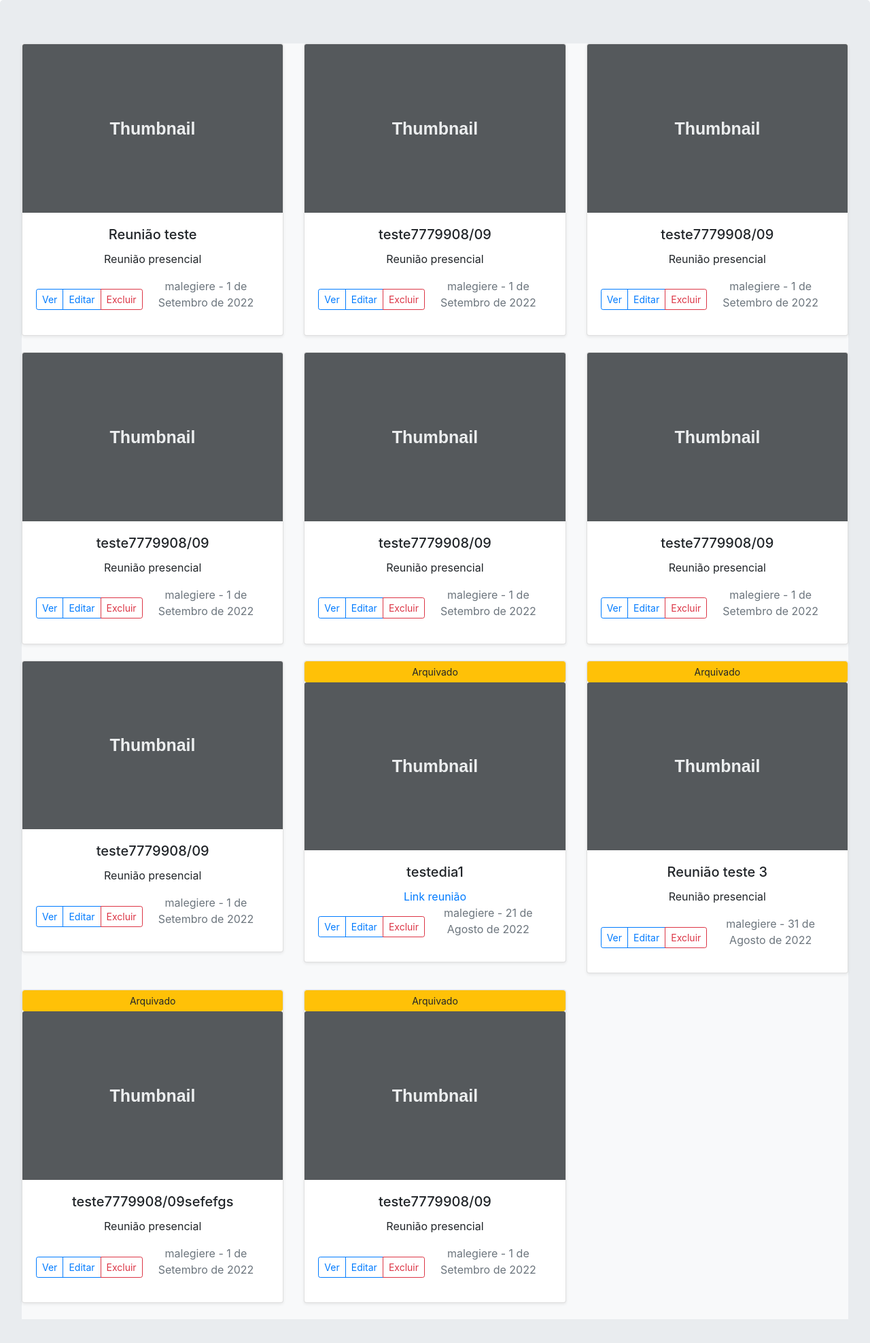
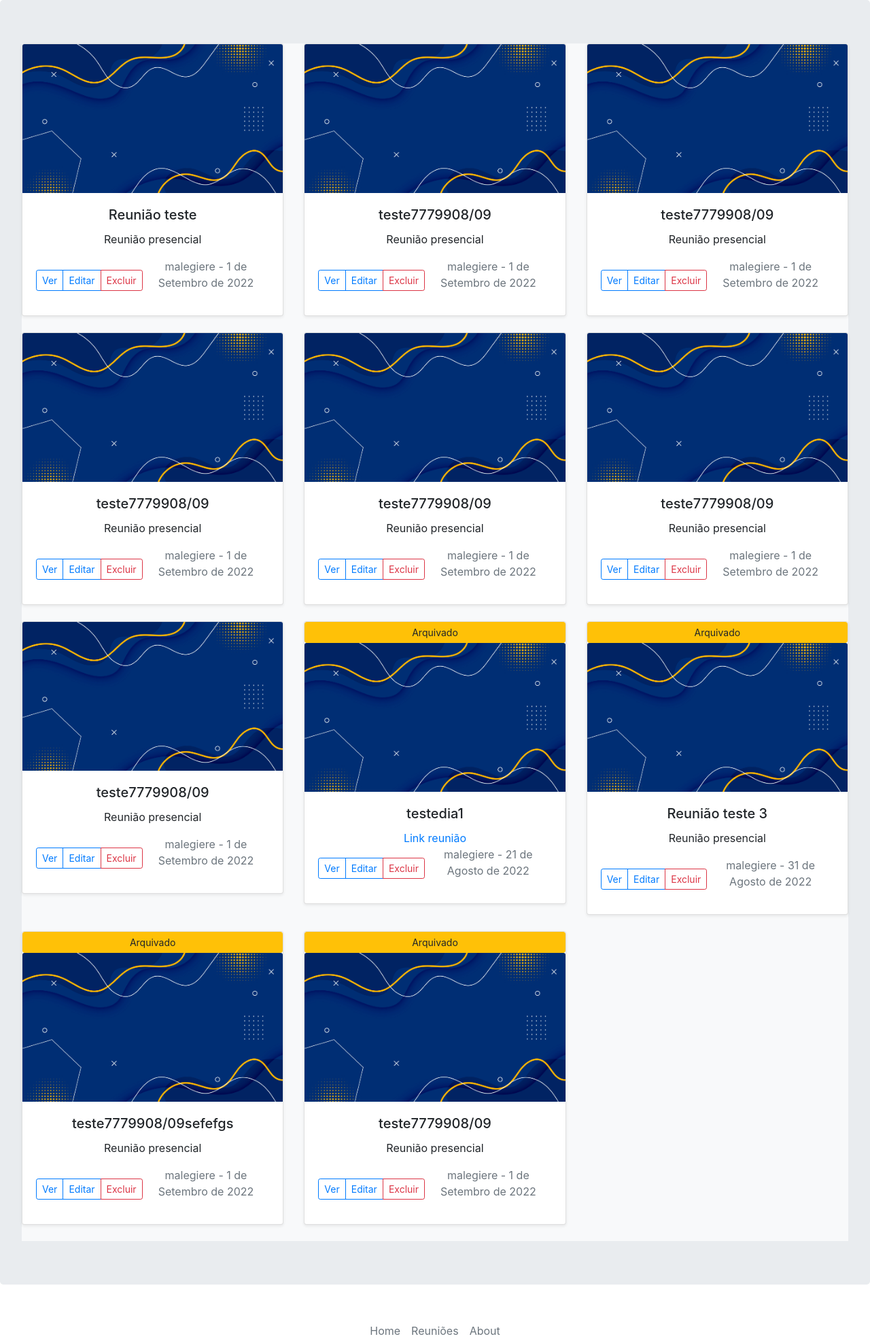
Before and after one commit to MarcoLegiere/PITII-LISTA-EVENTOS, a Django app: page /mymeetings/ in a window 1280 px wide. Shown: the part 56-2032 px from the top of the page at 68% size. Run offline with Django 4.2, Linux system fonts and the light colour scheme; a user stored in the database is signed in; data comes from the database, SQL or seed files in the repository; both versions use the stored data as it was after the commit; parts of the project's set-up code (start-up, migrations or seed data) failed here and were passed over; some libraries are stand-ins or nearby versions.

Commit message:
Alterando imagem de fundo do card

```diff
--- a/sitelist/polls/templates/index.html
+++ b/sitelist/polls/templates/index.html
@@ -8,7 +8,8 @@
       <div class="row">
         <div class="col-lg-6 d-flex flex-column justify-content-center pt-4 pt-lg-0 order-4 order-lg-1" data-aos="fade-up" data-aos-delay="200">
           <h1>Área exclusiva para reuniões da organização.</h1>
-          <h2>Aqui você irá encontrar as reunições programadas da unidade.</h2>
+          <h2>Aqui você irá encontrar as reuniões programadas da unidade.</h2>
+          <a type="button" class="btn btn-info" href="{% url 'meeting' %}">Todas reuniões<span class="sr-only">(current)</span></a>
           <div class="d-flex justify-content-center justify-content-lg-start">
 
           </div>
--- a/sitelist/polls/templates/polls/meeting_list.html
+++ b/sitelist/polls/templates/polls/meeting_list.html
@@ -13,7 +13,7 @@
       {% if meeting.status == 'p' and k == 'p' %}
                     <div class="col-md-4">
                       <div class="card mb-4 shadow-sm">
-                        <img src="../static/img/Thumbnail.svg" class="card-img-top" alt="Thumbnail">
+                        <img src="../static/img/Thumbnail.jpg" class="card-img-top" alt="Thumbnail">
                         <div class="card-body">
                           <h5 class="card-title">{{ meeting }}</h5>
                             {% if meeting.local == 'o' %}
--- a/sitelist/polls/templates/polls/meeting_list_borrowed_user.html
+++ b/sitelist/polls/templates/polls/meeting_list_borrowed_user.html
@@ -13,7 +13,7 @@
 
                     <div class="col-md-4">
                       <div class="card mb-4 shadow-sm">
-                        <img src="../static/img/Thumbnail.svg" class="card-img-top" alt="Thumbnail">
+                        <img src="../static/img/Thumbnail.jpg" class="card-img-top" alt="Thumbnail">
                         <div class="card-body">
                           <h5 class="card-title">{{ meeting }}</h5>
                             {% if meeting.local == 'o' %}
@@ -43,7 +43,7 @@
                     <div class="col-md-4">
                       <div class="card mb-4 shadow-sm">
                           <div class="btn btn-sm btn-warning">Arquivado</div>
-                        <img src="../static/img/Thumbnail.svg" class="card-img-top" alt="Thumbnail">
+                        <img src="../static/img/Thumbnail.jpg" class="card-img-top" alt="Thumbnail">
                         <div class="card-body">
                           <h5 class="card-title">{{ meeting }}</h5>
                             {% if meeting.local == 'o' %}
```
Also changed, not shown: sitelist/db.sqlite3, sitelist/polls/static/img/Thumbnail.jpg (added), sitelist/polls/static/img/Thumbnail.svg (deleted).
